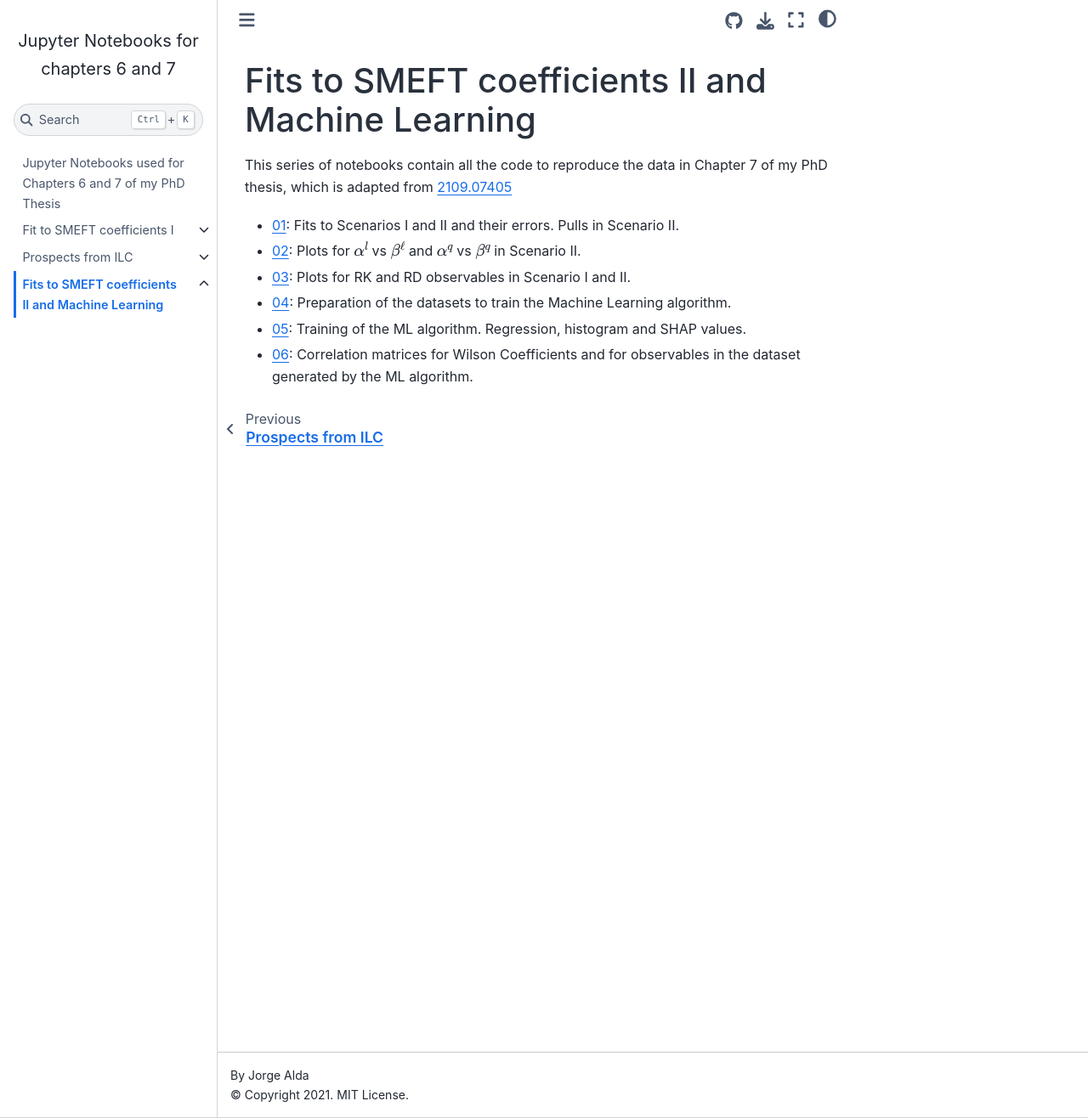
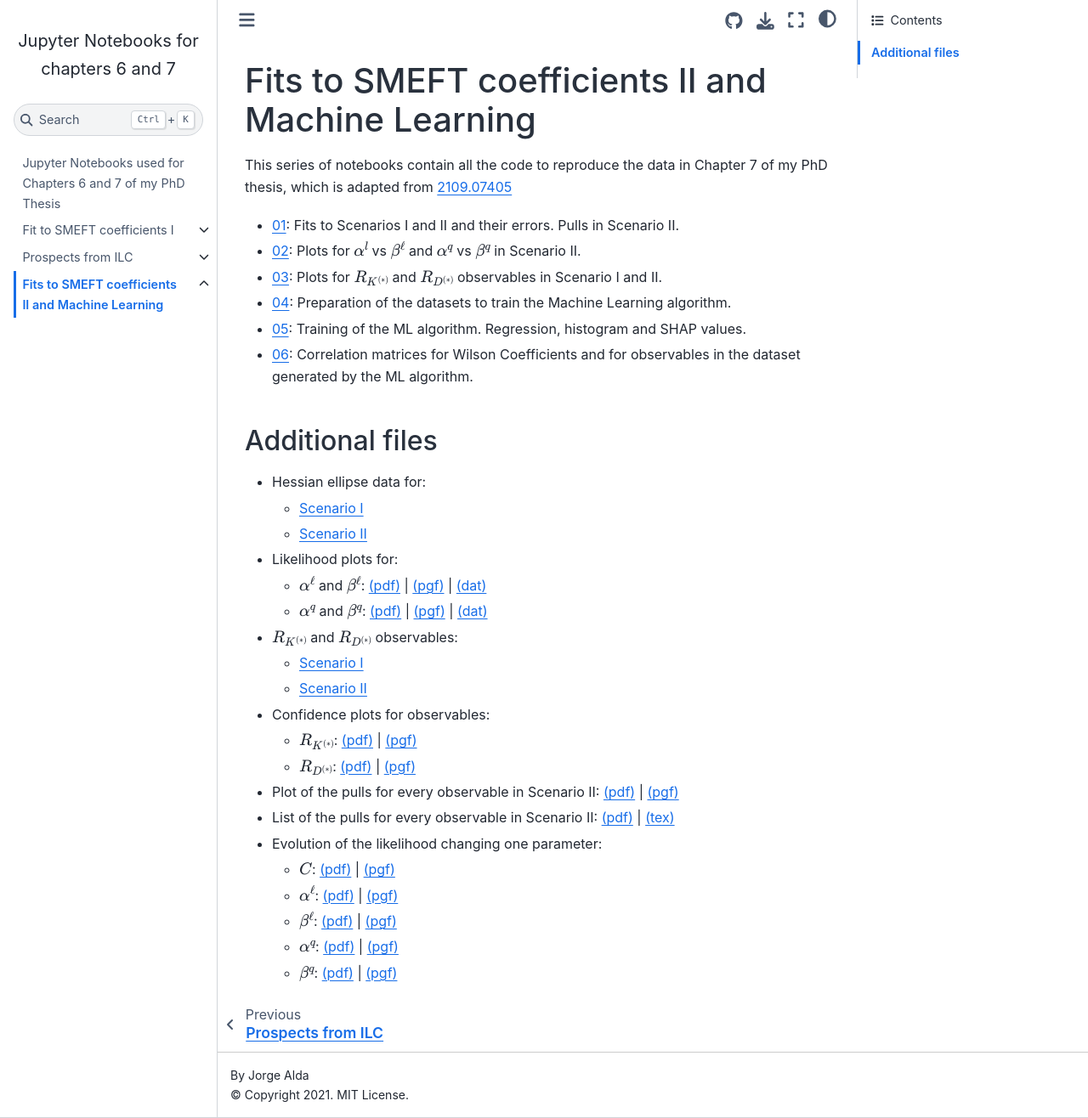
Before and after one commit to Jorge-Alda/SMEFT19-notebooks, a Jupyter Book: the page built from PaperML/README.md, in a window 1280 px wide and 1316 px high. Shown: the whole window at 85% size. Built offline with Jupyter Book 1.0.4 settings and Sphinx 7.4.7 and the Sphinx Book theme 1.1.4, drawn with Linux system fonts in a browser that asks for light colours; pages that are not in the unit, such as notebooks, are missing from menus.

Commit message:
Files for PaperML part I

```diff
--- a/PaperML/README.md
+++ b/PaperML/README.md
@@ -4,7 +4,30 @@ This series of notebooks contain all the code to reproduce the data in Chapter 7
 
 * [01](01_fits.ipynb): Fits to Scenarios I and II and their errors. Pulls in Scenario II.
 * [02](02_plotfits.ipynb): Plots for $\alpha^l$ vs $\beta^\ell$ and $\alpha^q$ vs $\beta^q$ in Scenario II.
-* [03](03_RKRD.ipynb): Plots for RK and RD observables in Scenario I and II.
+* [03](03_RKRD.ipynb): Plots for $R_{K^{(*)}}$ and $R_{D^{(*)}}$ observables in Scenario I and II.
 * [04](04_TrainingDatasets.ipynb): Preparation of the datasets to train the Machine Learning algorithm.
 * [05](05_Training.ipynb): Training of the ML algorithm. Regression, histogram and SHAP values.
 * [06](06_correlations.ipynb): Correlation matrices for Wilson Coefficients and for observables in the dataset generated by the ML algorithm.
+
+## Additional files
+
+* Hessian ellipse data for:
+    * [Scenario I](https://raw.githubusercontent.com/Jorge-Alda/SMEFT19-notebooks/main/data/ellipses/rotBI.yaml)
+    * [Scenario II](https://raw.githubusercontent.com/Jorge-Alda/SMEFT19-notebooks/main/data/ellipses/rotBII.yaml)
+* Likelihood plots for:
+    * $\alpha^\ell$ and $\beta^\ell$: [(pdf)](https://raw.githubusercontent.com/Jorge-Alda/SMEFT19-notebooks/main/data/plots/alphabeta_l.pdf) | [(pgf)](https://raw.githubusercontent.com/Jorge-Alda/SMEFT19-notebooks/main/data/plots/alphabeta_l.pgf) | [(dat)](https://raw.githubusercontent.com/Jorge-Alda/SMEFT19-notebooks/main/data/likelihood/likelihood_rotBII_l.dat)
+    * $\alpha^q$ and $\beta^q$: [(pdf)](https://raw.githubusercontent.com/Jorge-Alda/SMEFT19-notebooks/main/data/plots/alphabeta_q.pdf) | [(pgf)](https://raw.githubusercontent.com/Jorge-Alda/SMEFT19-notebooks/main/data/plots/alphabeta_q.pgf) | [(dat)](https://raw.githubusercontent.com/Jorge-Alda/SMEFT19-notebooks/main/data/likelihood/likelihood_rotBII_q.dat)
+* $R_{K^{(*)}}$ and $R_{D^{(*)}}$ observables:
+    * [Scenario I](https://raw.githubusercontent.com/Jorge-Alda/SMEFT19-notebooks/main/data/observables/obsBI.yaml)
+    * [Scenario II](https://raw.githubusercontent.com/Jorge-Alda/SMEFT19-notebooks/main/data/observables/obsBII.yaml)
+* Confidence plots for observables:
+    * $R_{K^{(*)}}$: [(pdf)](https://raw.githubusercontent.com/Jorge-Alda/SMEFT19-notebooks/main/data/plots/rotRKplot.pdf) | [(pgf)](https://raw.githubusercontent.com/Jorge-Alda/SMEFT19-notebooks/main/data/plots/rotRKplot.pgf)
+    * $R_{D^{(*)}}$: [(pdf)](https://raw.githubusercontent.com/Jorge-Alda/SMEFT19-notebooks/main/data/plots/rotRDplot.pdf) | [(pgf)](https://raw.githubusercontent.com/Jorge-Alda/SMEFT19-notebooks/main/data/plots/rotRDplot.pgf)
+* Plot of the pulls for every observable in Scenario II: [(pdf)](https://raw.githubusercontent.com/Jorge-Alda/SMEFT19-notebooks/main/data/plots/rotBII.pdf) | [(pgf)](https://raw.githubusercontent.com/Jorge-Alda/SMEFT19-notebooks/main/data/plots/rotBII.pgf)
+* List of the pulls for every observable in Scenario II: [(pdf)](https://raw.githubusercontent.com/Jorge-Alda/SMEFT19-notebooks/main/data/TeX/standalone_pullsBII.pdf) | [(tex)](https://raw.githubusercontent.com/Jorge-Alda/SMEFT19-notebooks/main/data/TeX/pullsBII.tex)
+* Evolution of the likelihood changing one parameter:
+    * $C$: [(pdf)](https://raw.githubusercontent.com/Jorge-Alda/SMEFT19-notebooks/main/data/plots/evoplot_C.pdf) | [(pgf)](https://raw.githubusercontent.com/Jorge-Alda/SMEFT19-notebooks/main/data/plots/evoplot_C.pgf)
+    * $\alpha^\ell$: [(pdf)](https://raw.githubusercontent.com/Jorge-Alda/SMEFT19-notebooks/main/data/plots/evoplot_alphal.pdf) | [(pgf)](https://raw.githubusercontent.com/Jorge-Alda/SMEFT19-notebooks/main/data/plots/evoplot_alphal.pgf)
+    * $\beta^\ell$: [(pdf)](https://raw.githubusercontent.com/Jorge-Alda/SMEFT19-notebooks/main/data/plots/evoplot_betal.pdf) | [(pgf)](https://raw.githubusercontent.com/Jorge-Alda/SMEFT19-notebooks/main/data/plots/evoplot_betal.pgf)
+    * $\alpha^q$: [(pdf)](https://raw.githubusercontent.com/Jorge-Alda/SMEFT19-notebooks/main/data/plots/evoplot_alphaq.pdf) | [(pgf)](https://raw.githubusercontent.com/Jorge-Alda/SMEFT19-notebooks/main/data/plots/evoplot_alphaq.pgf)
+    * $\beta^q$: [(pdf)](https://raw.githubusercontent.com/Jorge-Alda/SMEFT19-notebooks/main/data/plots/evoplot_betaq.pdf) | [(pgf)](https://raw.githubusercontent.com/Jorge-Alda/SMEFT19-notebooks/main/data/plots/evoplot_betaq.pgf)
```
